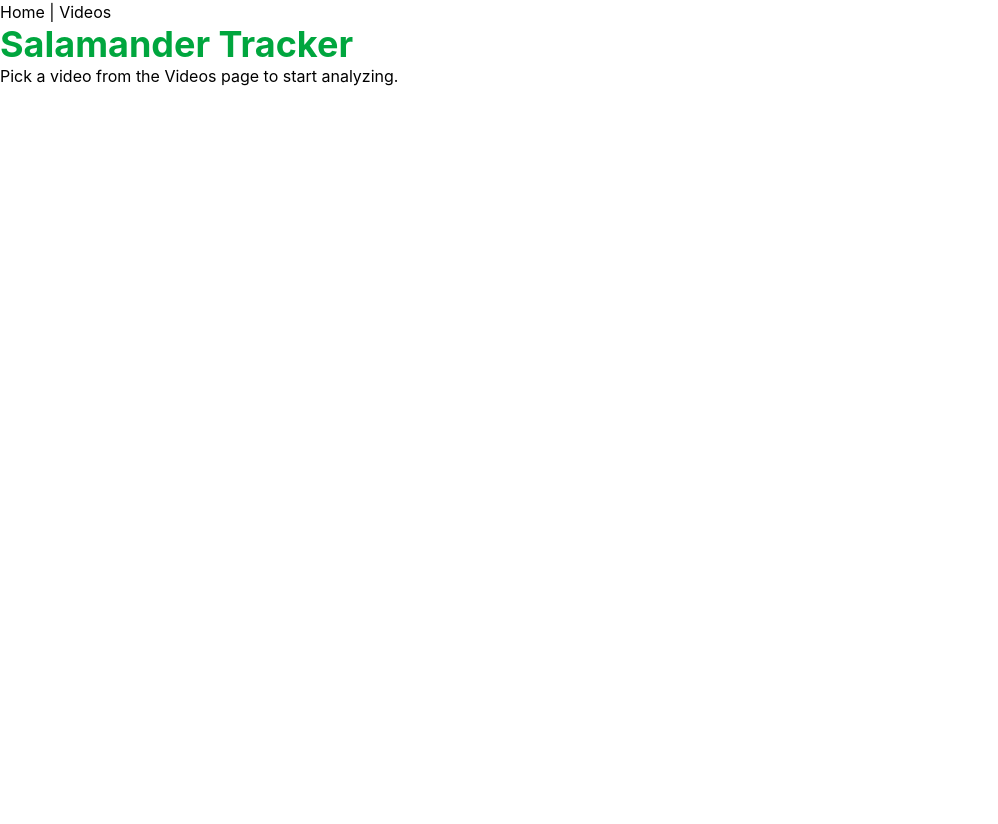
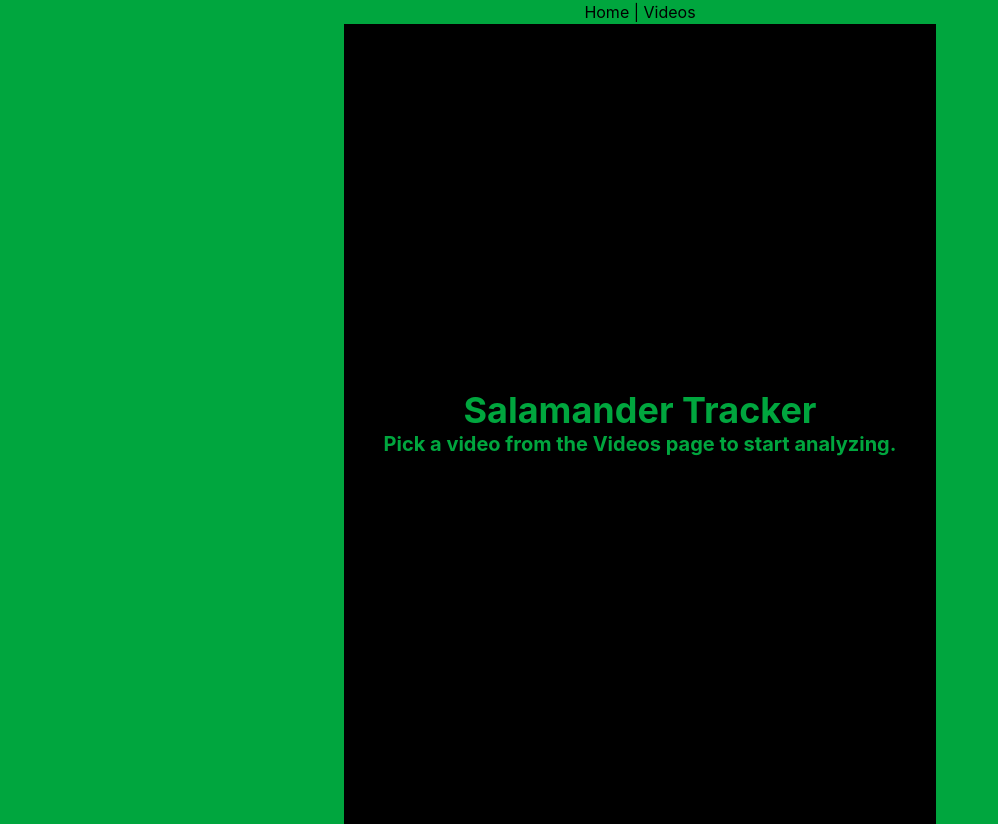
Before and after one commit to samkosal/Salamander_Project, a React (Vite) app: page / in a window 1280 px wide. Shown: the whole page, without its empty margins (0-998 px from the left). Before the commit the page ends 800 px from the top, so only its background shows below. Built offline with nearby package versions, Linux system fonts and the light colour scheme.

Commit message:
Added some more tailwind

```diff
--- a/src/App.jsx
+++ b/src/App.jsx
@@ -7,7 +7,7 @@ import './index.css'
 
 export default function App() {
   return (
-    <div>
+    <div className="bg-green-600 text-black grid place-items-center">
       <nav>
         <Link to="/">Home</Link>
         {' | '}
--- a/src/pages/Home.jsx
+++ b/src/pages/Home.jsx
@@ -2,9 +2,11 @@
 
 export default function Home() {
   return (
-    <div>
-      <h1 className="text-4xl font-bold text-green-600">Salamander Tracker</h1>
-      <p>Pick a video from the Videos page to start analyzing.</p>
+    <div className="min-h-screen bg-black text-white grid place-items-center font-Arial">
+      <div className="text-center m-10">
+        <h1 className="text-4xl font-bold text-green-600">Salamander Tracker</h1>
+        <p className="text-xl font-bold text-green-600">Pick a video from the Videos page to start analyzing.</p>
+      </div>
     </div>
   );
 }
```
